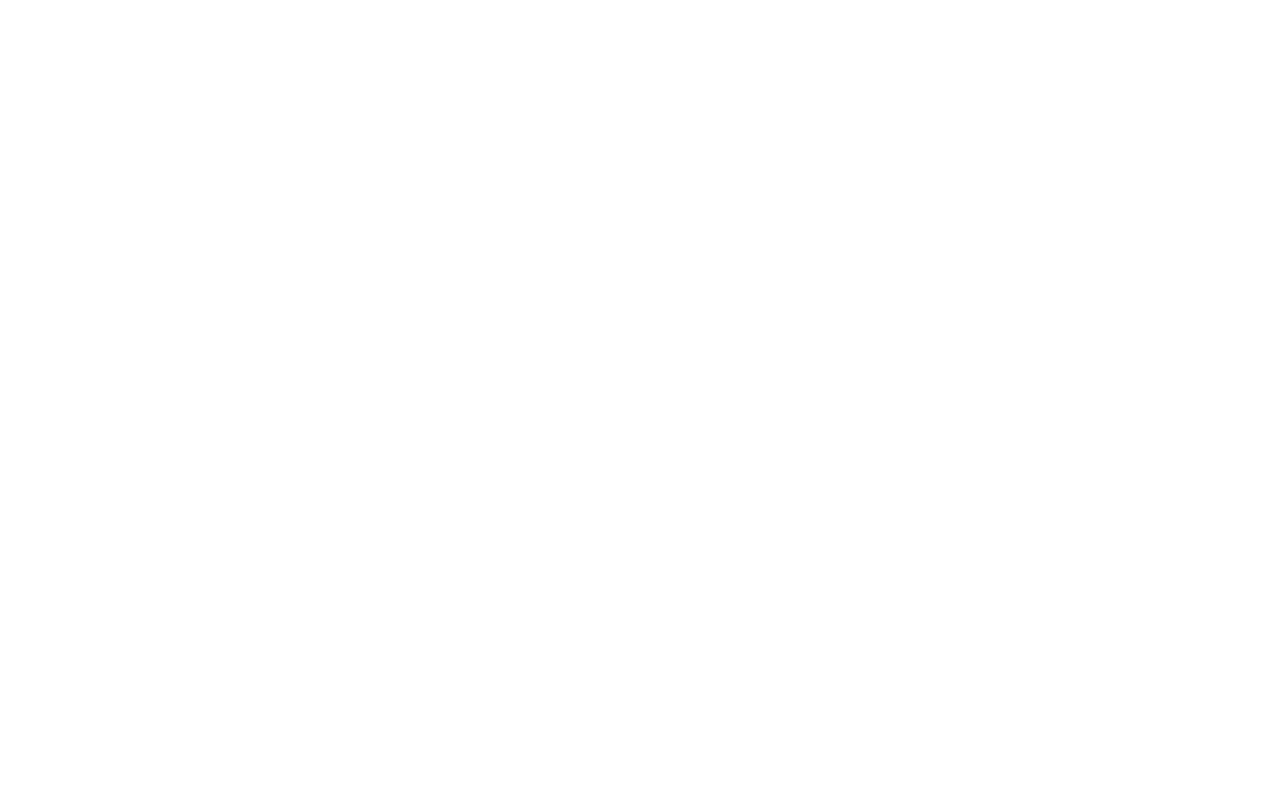
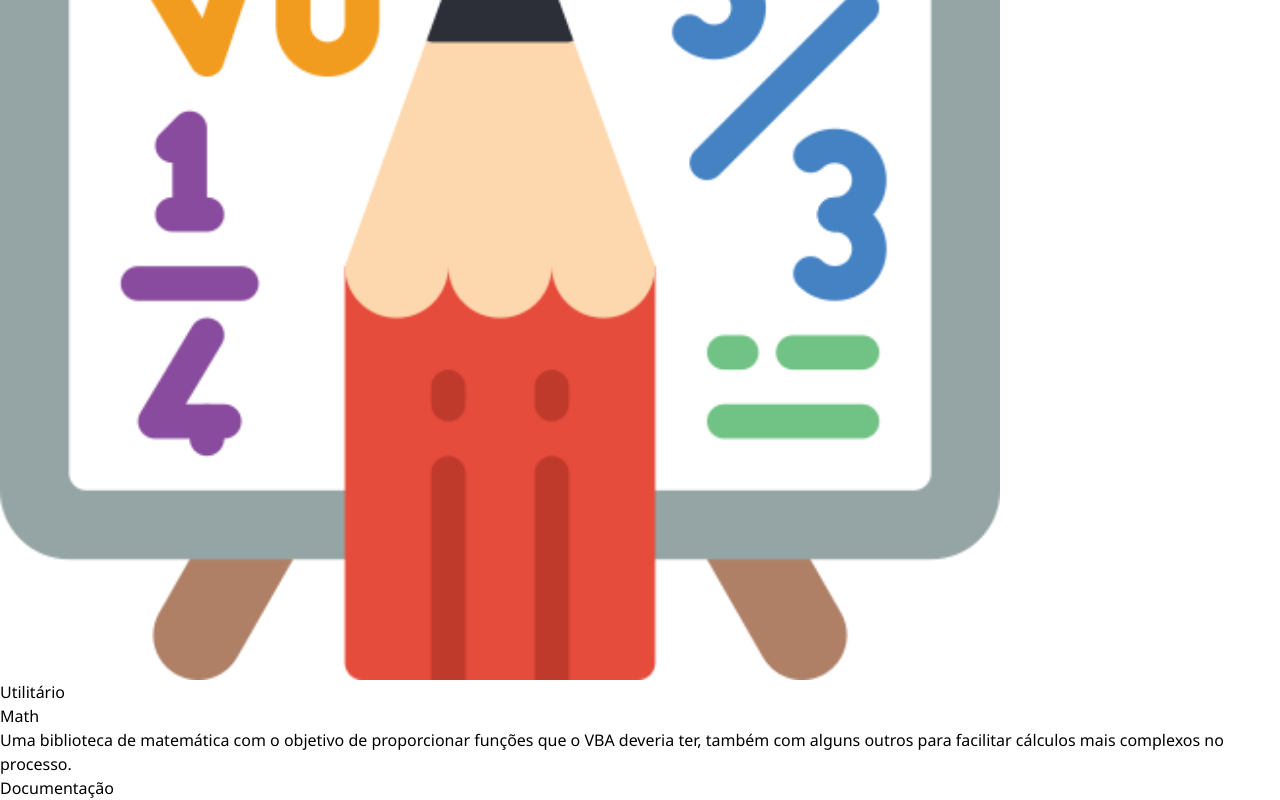
Before and after one commit to uesleibros/bedrock-powerpoint, a Next.js app: page /ferramentas in a window 1280 px wide. Shown: the part 3704-4504 px from the top of the page. Before the commit the page ends 3384 px from the top, so only its background shows below. Built offline with nearby package versions, Linux system fonts and the light colour scheme.

Commit message:
Update tools.js

```diff
--- a/src/tools.js
+++ b/src/tools.js
@@ -22,6 +22,14 @@
     tags: ["Utilitário"],
     file: "DLL.cls",
     image: "/ferramentas/betterdll.png"
+  },
+  {
+    id: "math",
+    name: "Math",
+    description: "Uma biblioteca de matemática com o objetivo de proporcionar funções que o VBA deveria ter, também com alguns outros para facilitar cálculos mais complexos no processo.",
+    tags: ["Utilitário"],
+    file: "Math.bas",
+    image: "/ferramentas/math.png"
   }
 ];
 
```
